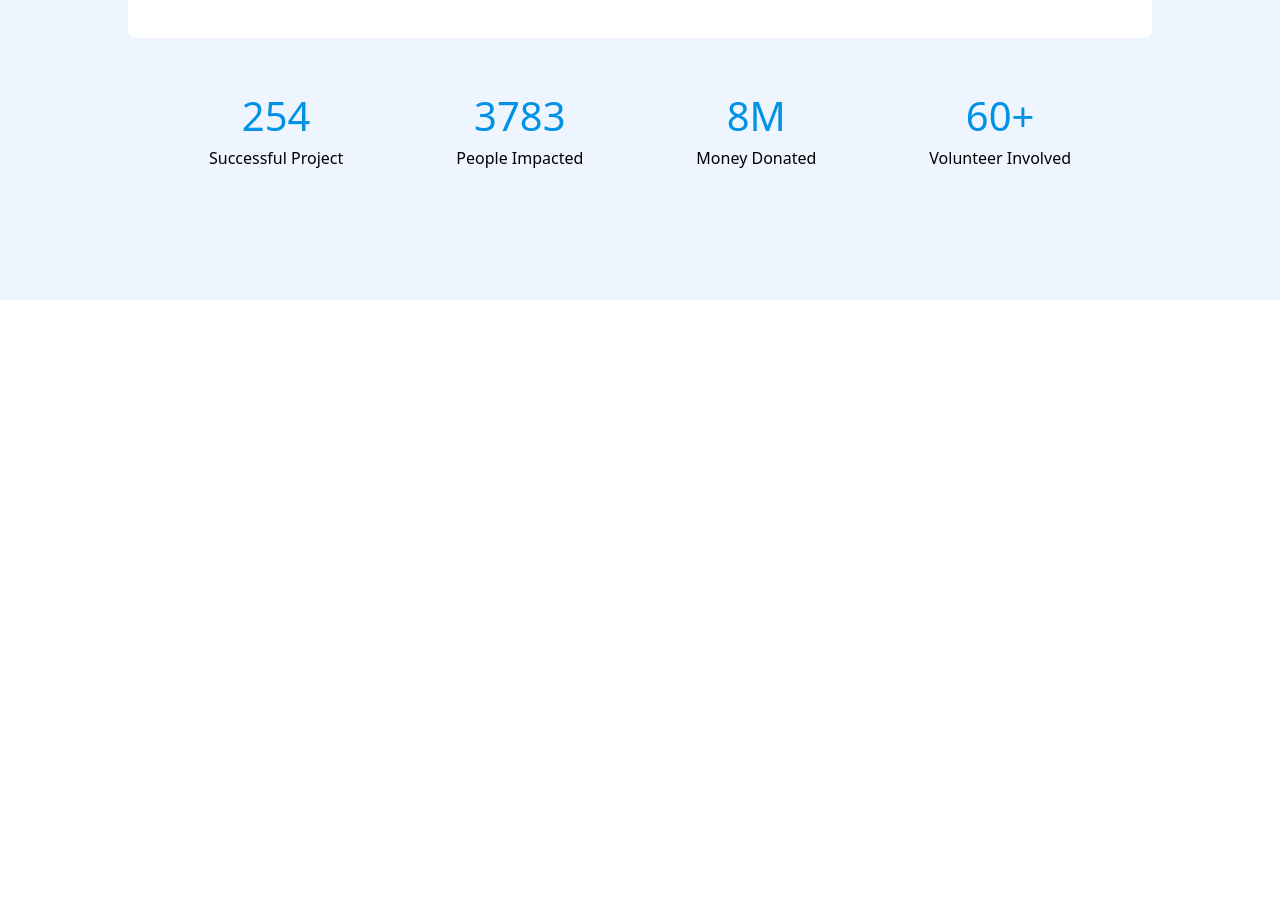
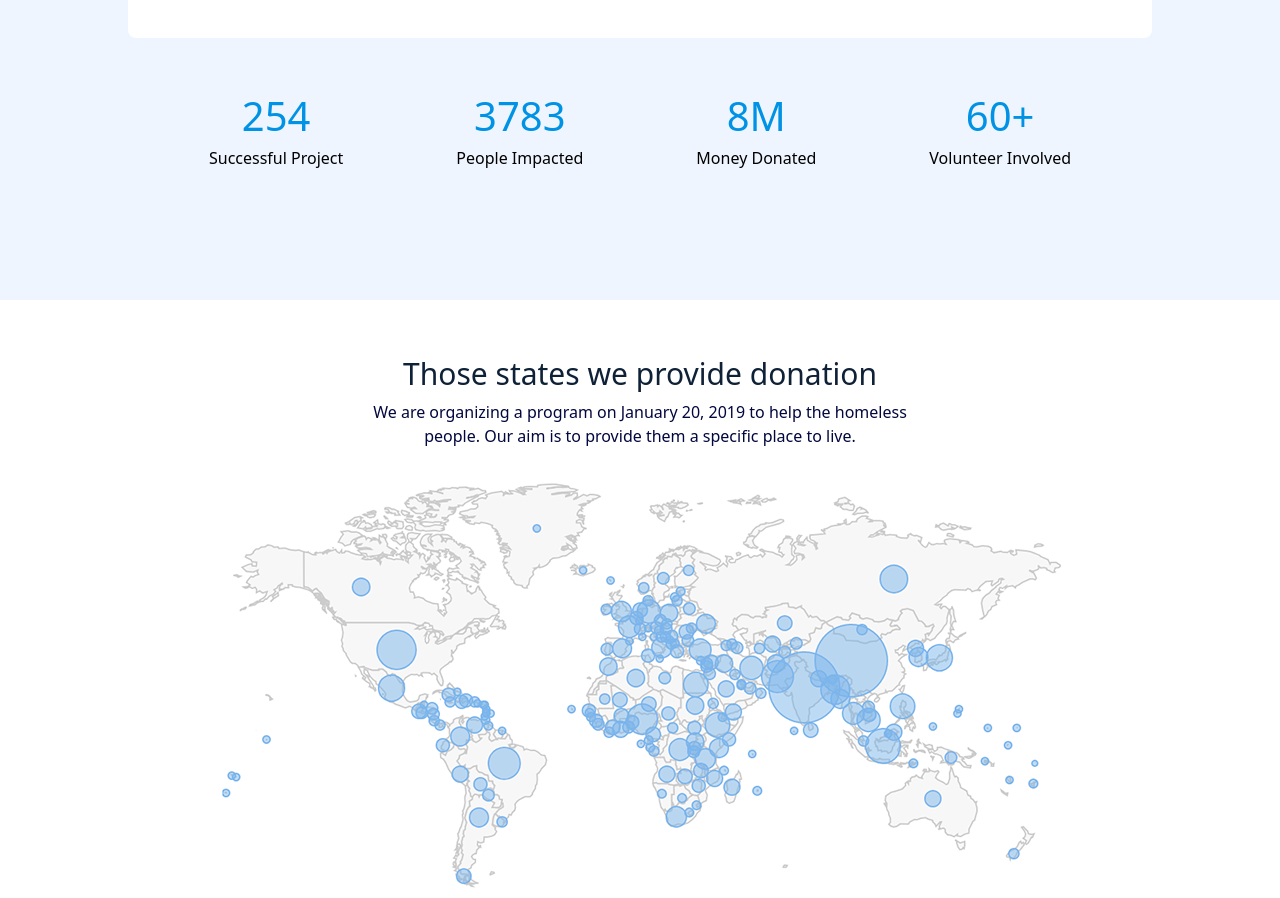
Before and after one commit to MukitHossen7/codeABC-responsive-website-use-tailwind, a website: page index.html in a window 1280 px wide. Shown: the part 1504-2402 px from the top of the page. Before the commit the page ends 1804 px from the top, so only its background shows below. Drawn offline with Linux system fonts and the light colour scheme.

Commit message:
section two done

```diff
--- a/index.html
+++ b/index.html
@@ -106,6 +106,7 @@
     </header>
 
     <main>
+      <!-- section-1 -->
       <div class="bg-[#EEF5FF]">
         <div
           class="max-w-5xl mx-auto flex flex-col justify-center items-center pt-[100px] pb-[130px]"
@@ -224,6 +225,22 @@
           </div>
         </div>
       </div>
+
+      <!-- section-2 -->
+      <div class="flex flex-col px-3 md:px-0 items-center justify-center mt-14">
+        <div class="max-w-xl flex flex-col items-center text-center">
+          <h1 class="text-3xl font-medium text-secondary mb-2">
+            Those states we provide donation
+          </h1>
+          <p class="text-base font-normal text-[#02073E] mb-8">
+            We are organizing a program on January 20, 2019 to help the homeless
+            people. Our aim is to provide them a specific place to live.
+          </p>
+        </div>
+        <div>
+          <img src="images/states.png" alt="states" />
+        </div>
+      </div>
     </main>
   </body>
 </html>
```
Also changed, not shown: src/output.css.
